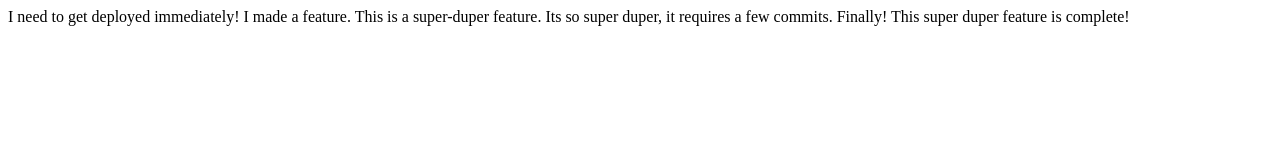
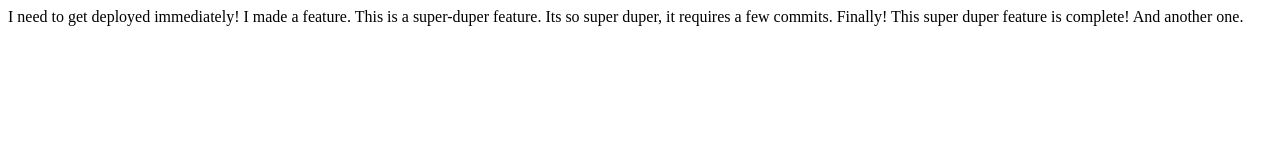
Before and after one commit to withinsight/git-flow-test, a plain HTML site: page index.html in a window 1280 px wide. Drawn offline with Linux system fonts and the light colour scheme.

Commit message:
Feature 3 initial commit

```diff
--- a/index.html
+++ b/index.html
@@ -12,5 +12,7 @@
     I made a feature.
 
     This is a super-duper feature. Its so super duper, it requires a few commits. Finally! This super duper feature is complete!
+
+    And another one.
   </body>
 </html>
```
